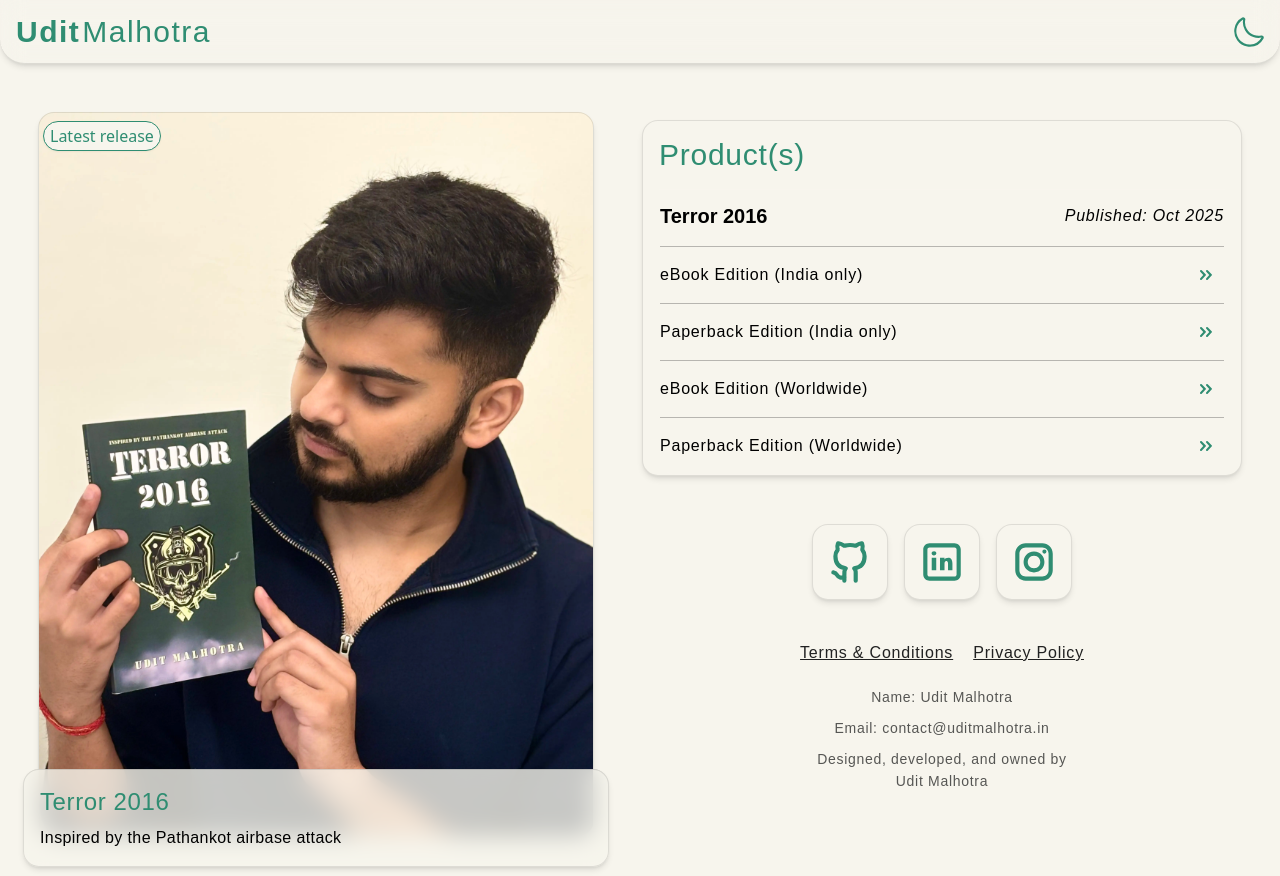
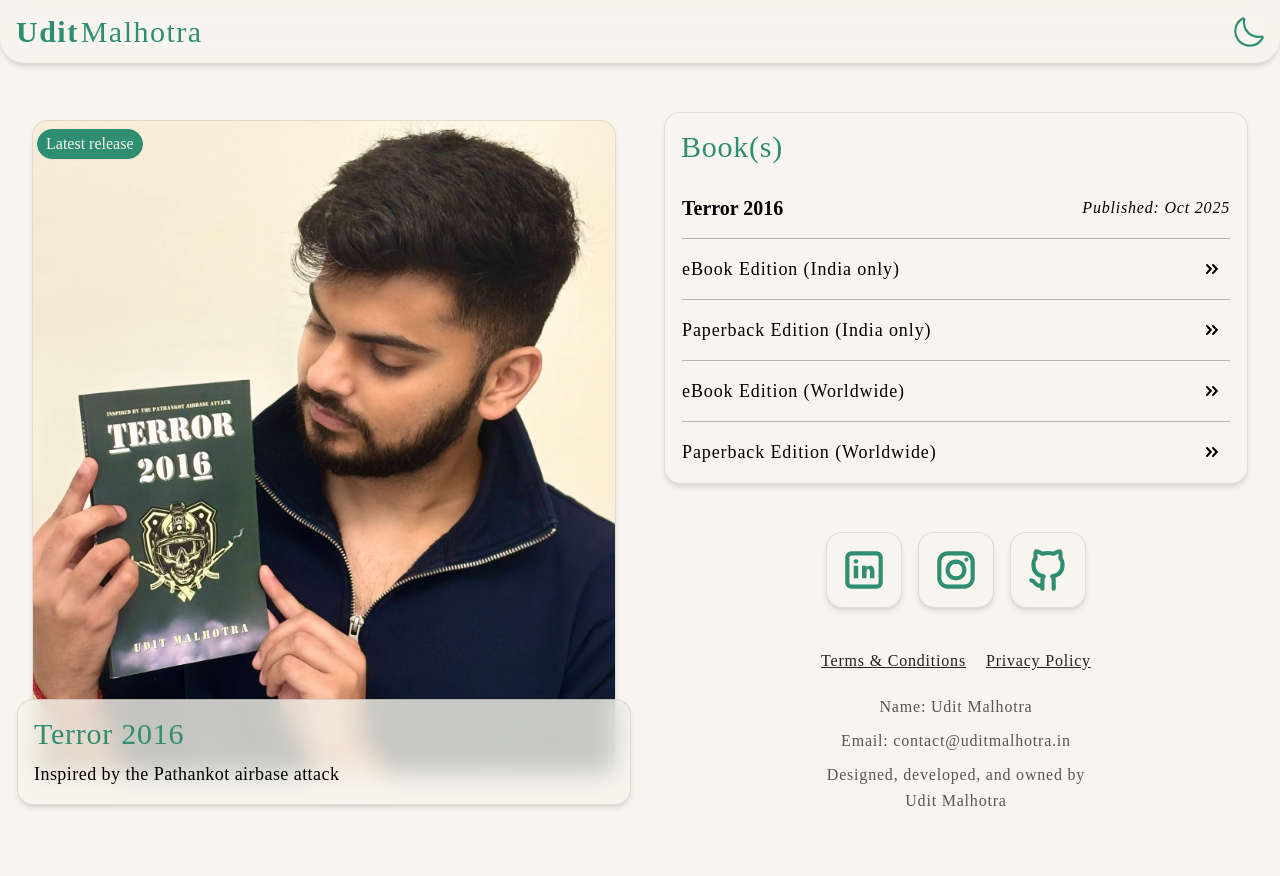
Before and after one commit to uditmalhotraa/udit-portfolio, a React (Vite) app: page /#/ in a window 1280 px wide. After the commit the page ends 854 px from the top, so only its background shows below. Built offline with nearby package versions, Linux system fonts and the light colour scheme.

Commit message:
Updates March 2026

```diff
--- a/index.html
+++ b/index.html
@@ -1,12 +1,27 @@
-<!DOCTYPE html>
+<!doctype html>
 <html lang="en" class="!overscroll-none">
   <head>
     <meta charset="UTF-8" />
     <meta name="viewport" content="width=device-width, initial-scale=1.0" />
-    <meta name="description" content="Udit Malhotra's personal portfolio showcasing skills, projects, and achievements in software development and design." />
+    <meta
+      name="description"
+      content="Udit Malhotra's personal portfolio showcasing skills, projects, and achievements in software development and design."
+    />
 
     <!-- Preload fonts and critical resources -->
-    <link rel="preload" href="https://fonts.googleapis.com/css2?family=Poppins:ital,wght@0,100;0,200;0,300;0,400;0,500;0,600;0,700;0,800;0,900&display=swap" as="style" />
+    <!-- <link
+      rel="preload"
+      href="https://fonts.googleapis.com/css2?family=Poppins:ital,wght@0,100;0,200;0,300;0,400;0,500;0,600;0,700;0,800;0,900&display=swap"
+      as="style"
+    />
+    <link rel="preconnect" href="https://fonts.googleapis.com" />
+    <link rel="preconnect" href="https://fonts.gstatic.com" crossorigin /> -->
+
+    <link
+      rel="preload"
+      href="https://fonts.googleapis.com/css2?family=EB+Garamond:ital,wght@0,400..800;1,400..800&display=swap"
+      rel="stylesheet"
+    />
     <link rel="preconnect" href="https://fonts.googleapis.com" />
     <link rel="preconnect" href="https://fonts.gstatic.com" crossorigin />
 
@@ -18,7 +33,7 @@
 
     <script>
       // Critical inline script to apply dark or light theme immediately on page load
-      (function() {
+      (function () {
         // Get the saved theme preference
         const savedMode = localStorage.getItem("darkMode");
 
@@ -29,7 +44,9 @@
           document.documentElement.classList.remove("dark");
         } else {
           // Fallback to system preference if no saved preference exists
-          const prefersDarkMode = window.matchMedia("(prefers-color-scheme: dark)").matches;
+          const prefersDarkMode = window.matchMedia(
+            "(prefers-color-scheme: dark)",
+          ).matches;
           if (prefersDarkMode) {
             document.documentElement.classList.add("dark");
           } else {
--- a/src/components/Chip.tsx
+++ b/src/components/Chip.tsx
@@ -8,9 +8,9 @@ const Chip = (props: ChipProps) => {
   const { text, type } = props;
   return (
     <div
-      className={`rounded-full border py-0.5 px-1.5 text-center text-md font-light transition-all shadow-sm bg-cream dark:bg-black ${
+      className={`rounded-full border py-0.5 px-2 text-center text-base font-poppins font-light transition-all shadow-sm bg-cream dark:bg-black ${
         type === "filled"
-          ? "border-accent-light dark:border-accent-dark/70 text-accent-light dark:text-accent-dark/70"
+          ? "border-accent-light dark:border-accent-light !bg-accent-light dark:bg-accent-light text-cream dark:text-cream"
           : "border-gray dark:border-cream text-gray dark:text-cream"
       }`}
     >
--- a/src/components/Footer.jsx
+++ b/src/components/Footer.jsx
@@ -51,27 +51,27 @@ export const Footer = () => {
         <div className="flex flex-col justify-center lg:flex-row lg:gap-x-5 gap-y-3 w-full h-auto mb-5">
           <Link
             to="/terms-and-conditions"
-            className="font-poppins text-md font-thin text-center text-gray dark:text-white tracking-wider leading-relaxed underline cursor-pointer"
+            className="font-poppins text-base font-thin text-center text-gray dark:text-white tracking-wider leading-relaxed underline cursor-pointer"
           >
             Terms & Conditions
           </Link>
           <Link
             to="/privacy-policy"
-            className="font-poppins text-md font-thin text-center text-gray dark:text-white tracking-wider leading-relaxed underline cursor-pointer"
+            className="font-poppins text-base font-thin text-center text-gray dark:text-white tracking-wider leading-relaxed underline cursor-pointer"
           >
             Privacy Policy
           </Link>
         </div>
         <div className="flex flex-col w-full h-auto gap-2 mb-2">
-          <p className="font-poppins text-sm font-thin text-center opacity-75 text-gray dark:text-white tracking-wider leading-relaxed">
+          <p className="font-poppins text-md font-thin text-center opacity-75 text-gray dark:text-white tracking-wider leading-relaxed">
             Name: Udit Malhotra
           </p>
-          <p className="font-poppins text-sm font-thin text-center opacity-75 text-gray dark:text-white tracking-wider leading-relaxed">
+          <p className="font-poppins text-md font-thin text-center opacity-75 text-gray dark:text-white tracking-wider leading-relaxed">
             Email: contact@uditmalhotra.in
           </p>
         </div>
         <div className="flex flex-col w-full h-auto">
-          <p className="font-poppins text-sm font-thin text-center opacity-75 text-gray dark:text-white tracking-wider leading-relaxed">
+          <p className="font-poppins text-md font-thin text-center opacity-75 text-gray dark:text-white tracking-wider leading-relaxed">
             Designed, developed, and owned by <br />
             Udit Malhotra
           </p>
--- a/src/components/Header.jsx
+++ b/src/components/Header.jsx
@@ -16,9 +16,9 @@ export const Header = () => {
       <div className="z-50 fixed flex flex-row justify-between items-center w-full h-16 px-4 shadow-md bg-gray/[0.005] dark:bg-cream/[0.005] backdrop-blur-md border-b border-black/10 dark:border-white/10 rounded-b-[25px]">
         <a
           href="/"
-          className="font-poppins text-3xl font-semibold tracking-wider text-accent-light dark:text-accent-dark dark:text-accent-dark-dark"
+          className="font-poppins text-3xl font-extrabold tracking-wider text-accent-light dark:text-accent-dark dark:text-accent-dark-dark"
         >
-          Udit<span className="ml-[2px] font-thin">Malhotra</span>
+          Udit<span className="ml-[2px] font-ultrathin">Malhotra</span>
         </a>
           <div className="cursor-pointer" onClick={handleClick}>
             {darkMode ? (
--- a/src/components/Home.jsx
+++ b/src/components/Home.jsx
@@ -40,10 +40,10 @@ export const Home = () => {
           </div>
         </div>
       </div> */}
-      <div className="z-10 flex flex-col px-4 rounded-2xl !w-full lg:min-w-[600px] h-auto border shadow-md border-black/10 dark:border-white/20 backdrop-blur-sm bg-cream dark:bg-black will-change-transform transform-gpu">
+      <div className="z-10 flex flex-col px-4 rounded-2xl !w-full lg:min-w-[456px] xl:min-w-[584px] h-auto border shadow-md border-black/10 dark:border-white/20 backdrop-blur-sm bg-cream dark:bg-black will-change-transform transform-gpu">
         <div className="flex flex-row mb-4 pt-4 gap-3 items-center ">
           <p className=" font-poppins text-3xl font-medium tracking-wide text-accent-light dark:text-accent-dark">
-            Product(s)
+            Book(s)
           </p>
         </div>
         <div className="flex flex-col">
@@ -73,11 +73,11 @@ export const Home = () => {
                   >
                     <a
                       href={bookDataDetail?.linkURL}
-                      className={`font-poppins text-black dark:text-white hover:text-accent-light dark:hover:text-accent-dark group gap-[6px] items-center !justify-between inline-flex w-full tracking-wider text-base font-normal mr-3`}
+                      className={`font-poppins text-black dark:text-white hover:text-accent-light dark:hover:text-accent-dark group gap-[6px] items-center !justify-between inline-flex w-full tracking-wider text-lg font-normal mr-3`}
                     >
                       {bookDataDetail?.link}
                       <ArrowRightIcon
-                        className={`transition-all duration-300 transform group-hover:translate-x-1 fill-accent-light dark:fill-accent-dark`}
+                        className={`transition-all duration-300 transform group-hover:translate-x-1 fill-black dark:fill-white group-hover:fill-accent-light group-hover:dark:fill-accent-dark`}
                       />
                     </a>
                   </div>
--- a/src/data/social.json
+++ b/src/data/social.json
@@ -1,17 +1,17 @@
 [
   {
     "socialIndex": 1,
-    "name": "Github",
-    "link": "https://github.com/uditmalhotraa"
-  },
-  {
-    "socialIndex": 2,
     "name": "Linkedin",
     "link": "https://www.linkedin.com/in/uditmalhotraa"
   },
   {
-    "socialIndex": 3,
+    "socialIndex": 2,
     "name": "Instagram",
     "link": "https://instagram.com/uditexplores"
+  },
+  {
+    "socialIndex": 3,
+    "name": "Github",
+    "link": "https://github.com/uditmalhotraa"
   }
 ]
--- a/src/screens/Landing.jsx
+++ b/src/screens/Landing.jsx
@@ -26,21 +26,21 @@ export const Landing = () => {
         <Header />
 
         <div className="flex lg:overflow-x-visible overflow-x-hidden flex-col lg:flex-row px-5 lg:px-0 mt-24 lg:mt-28 mb-10 gap-12 md:max-w-[768px] md:min-w-[768px] lg:max-w-[1024px] xl:max-w-[1280px] 2xl:max-w-[1536px] mx-0 md:mx-auto">
-          <div className="lg:!sticky z-20 lg:top-[120px] md:min-w-[448px] xl:min-w-[556px] 2xl:min-w-[756px] lg:left-0 relative flex flex-col justify-end bg-bookThumbnail bg-center bg-no-repeat bg-cover shadow-md !rounded-2xl w-full h-[468px] md:h-[600px] xl:h-[724px] 2xl:h-[796px] border border-black/10 dark:border-white/10">
+          <div className="lg:!sticky z-20 lg:top-[120px] lg:min-w-[456px] xl:min-w-[584px] lg:left-0 relative flex flex-col justify-end bg-bookThumbnail bg-center bg-no-repeat bg-cover shadow-md !rounded-2xl w-full h-[468px] md:h-[600px] lg:h-[654px] 2xl:h-[724px] border border-black/10 dark:border-white/10">
             <div className="absolute top-2 left-1">
               <Chip text="Latest release" type="filled" />
             </div>
             <div className="absolute -bottom-8 -left-[8px] md:-left-[16px] flex flex-col gap-2 w-[calc(100%+16px)] md:w-[calc(100%+32px)] bg-cream/[0.8] dark:bg-gray/[0.6] shadow-md backdrop-blur-md p-4 rounded-2xl border border-black/10 dark:border-white/5">
-              <p className="font-poppins text-2xl font-medium tracking-wide text-accent-light dark:text-accent-dark w-[80%]">
+              <p className="font-poppins text-3xl font-medium tracking-wide text-accent-light dark:text-accent-dark w-[80%]">
                 Terror 2016
               </p>
-              <p className="font-poppins text-md font-light tracking-wide text-black dark:text-white">
+              <p className="font-poppins text-lg font-light tracking-wide text-black dark:text-white">
                 Inspired by the Pathankot airbase attack
               </p>
             </div>
           </div>
 
-          <div className="flex flex-col w-full gap-12 mt-3 lg:mt-2">
+          <div className="flex flex-col w-full gap-12 mt-3 md:mt-0">
             <Home />
             <Footer />
           </div>
--- a/tailwind.config.js
+++ b/tailwind.config.js
@@ -16,9 +16,10 @@ export default {
       white: "#ffffff",
     },
     fontFamily: {
-      poppins: "Poppins, sans-serif",
+      poppins: "EB Garamond, serif",
     },
     fontWeight: {
+      ultrathin: 100,
       thin: 200,
       light: 300,
       normal: 400,
```
